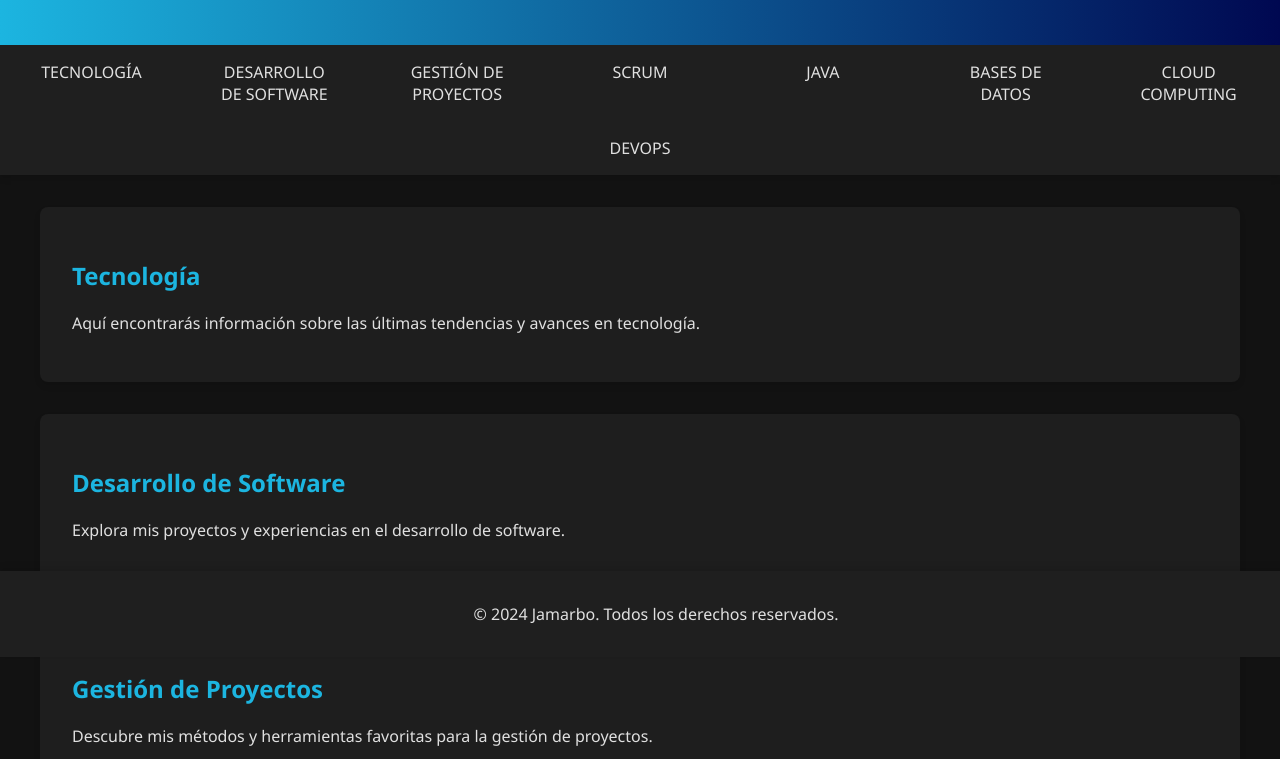
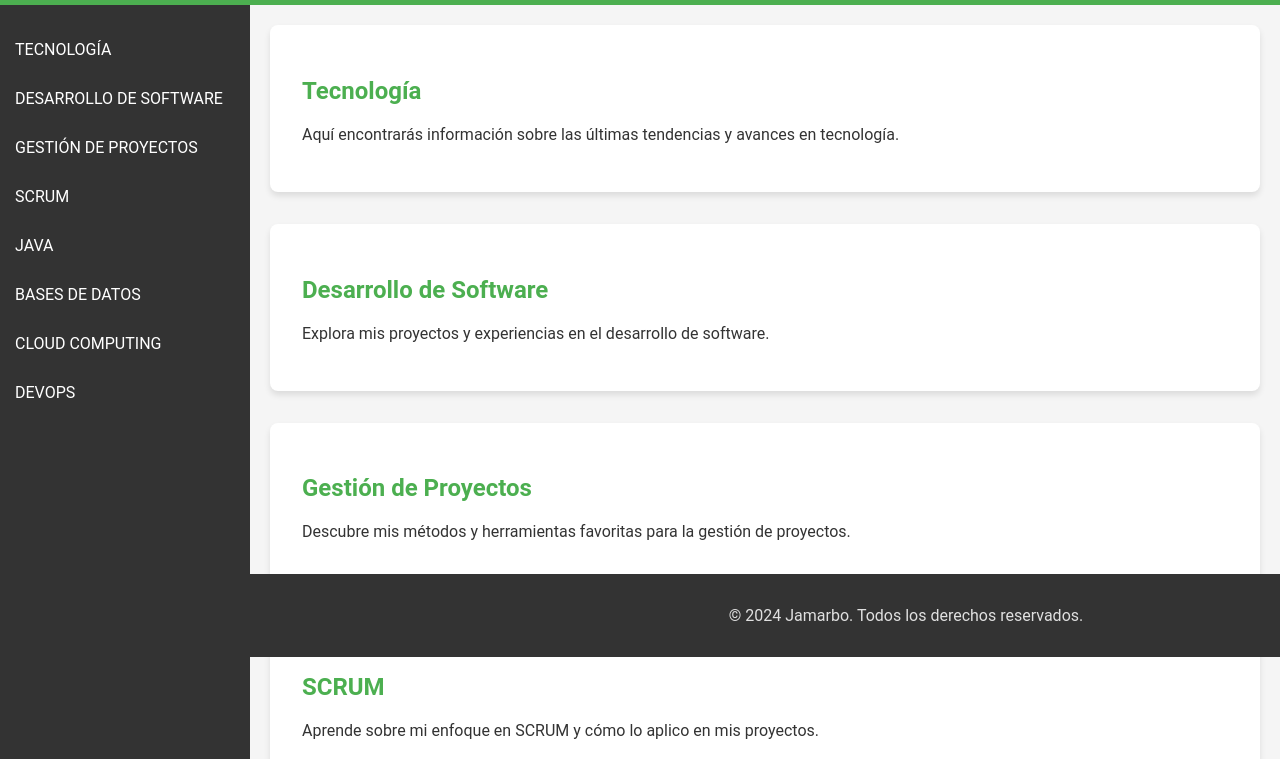
Before and after one commit to jamarbo/jamarbo-website, a plain HTML site: page index.html in a window 1280 px wide. Shown: the part 143-902 px from the top of the page. Drawn offline with Linux system fonts and the light colour scheme.

Commit message:
Actualizar estilos de la página principal

```diff
--- a/index.html
+++ b/index.html
@@ -6,73 +6,60 @@
     <title>Jamarbo - Página Personal</title>
     <style>
         body {
-            font-family: 'Segoe UI', Tahoma, Geneva, Verdana, sans-serif;
+            font-family: 'Roboto', sans-serif;
             margin: 0;
             padding: 0;
-            background-color: #121212;
-            color: #E0E0E0;
+            background-color: #f5f5f5;
+            color: #333;
         }
         header {
-            background: linear-gradient(90deg, #1CB5E0, #000851);
+            background-color: #4CAF50;
             color: white;
-            padding: 2rem;
+            padding: 1rem;
             text-align: center;
-            box-shadow: 0 4px 6px rgba(0, 0, 0, 0.1);
         }
         nav {
             display: flex;
-            flex-wrap: wrap;
-            justify-content: center;
-            background-color: #1f1f1f;
-            box-shadow: 0 4px 6px rgba(0, 0, 0, 0.1);
+            flex-direction: column;
+            width: 250px;
+            position: fixed;
+            height: 100%;
+            background-color: #333;
+            padding-top: 20px;
         }
         nav a {
-            color: #E0E0E0;
-            padding: 1rem 2rem;
+            color: white;
+            padding: 15px;
             text-decoration: none;
             text-transform: uppercase;
-            transition: background 0.3s ease;
-            flex: 1 1 100px;
-            text-align: center;
+            display: block;
         }
         nav a:hover {
-            background-color: #1CB5E0;
+            background-color: #575757;
         }
-        .container {
-            padding: 2rem;
-            max-width: 1200px;
-            margin: auto;
+        .main-content {
+            margin-left: 250px;
+            padding: 20px;
         }
         .section {
             margin-bottom: 2rem;
             padding: 2rem;
-            background-color: #1e1e1e;
+            background-color: white;
             border-radius: 8px;
             box-shadow: 0 4px 6px rgba(0, 0, 0, 0.1);
         }
         h2 {
-            color: #1CB5E0;
+            color: #4CAF50;
         }
         footer {
-            background-color: #1f1f1f;
+            background-color: #333;
             color: #E0E0E0;
             text-align: center;
             padding: 1rem;
             position: fixed;
             width: 100%;
             bottom: 0;
-            box-shadow: 0 -4px 6px rgba(0, 0, 0, 0.1);
-        }
-        @media (max-width: 768px) {
-            nav a {
-                padding: 0.5rem;
-            }
-            .container {
-                padding: 1rem;
-            }
-            .section {
-                padding: 1rem;
-            }
+            margin-left: 250px;
         }
     </style>
 </head>
@@ -91,7 +78,7 @@
         <a href="#cloud">Cloud Computing</a>
         <a href="#devops">DevOPS</a>
     </nav>
-    <div class="container">
+    <div class="main-content">
         <div id="tecnologia" class="section">
             <h2>Tecnología</h2>
             <p>Aquí encontrarás información sobre las últimas tendencias y avances en tecnología.</p>
```
